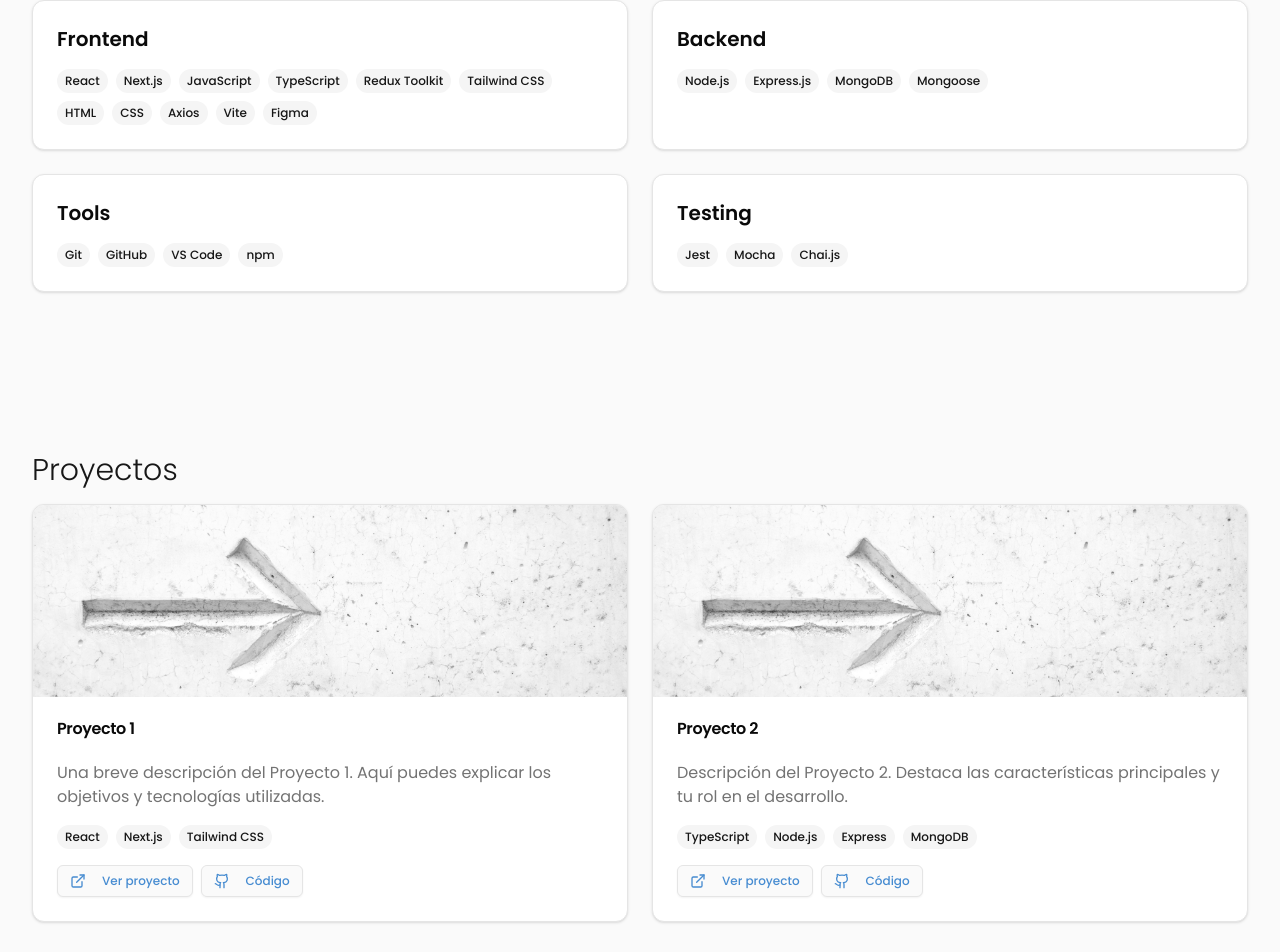
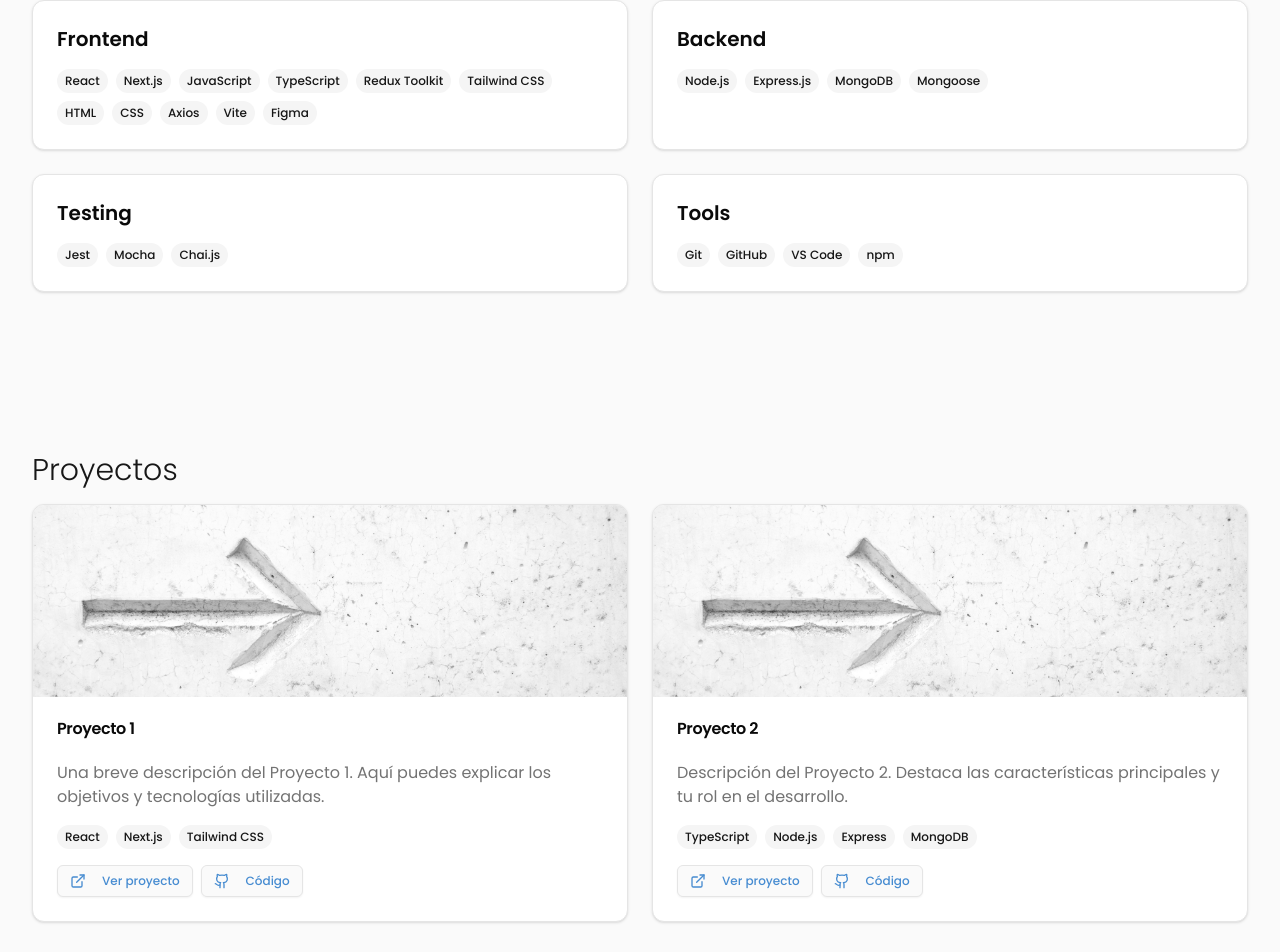
Before and after one commit to j0sep0z0/portfolio, a Next.js app: page / in a window 1280 px wide. Shown: the part 1806-2758 px from the top of the page. Built offline with nearby package versions, Linux system fonts and the light colour scheme.

Commit message:
Fix tools array order in Skills component for consistency

```diff
--- a/src/components/modules/Skills.tsx
+++ b/src/components/modules/Skills.tsx
@@ -19,8 +19,8 @@ const skills = {
     "Figma",
   ],
   backend: ["Node.js", "Express.js", "MongoDB", "Mongoose"],
+  testing: ["Jest", "Mocha", "Chai.js"],
   tools: ["Git", "GitHub", "VS Code", "npm"],
-  testing: ["Jest", "Mocha", "Chai.js"],
 }
 
 export function Skills() {
```
